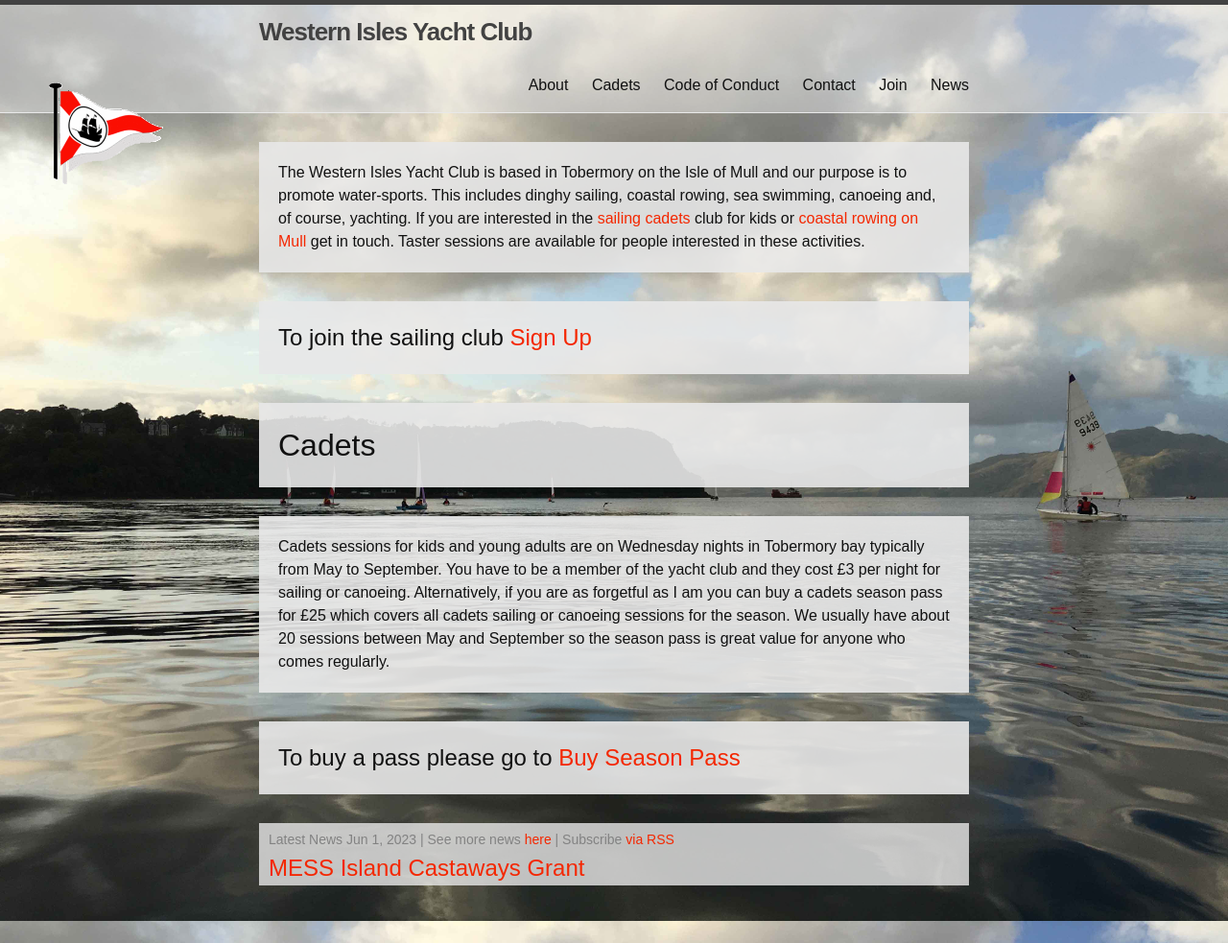
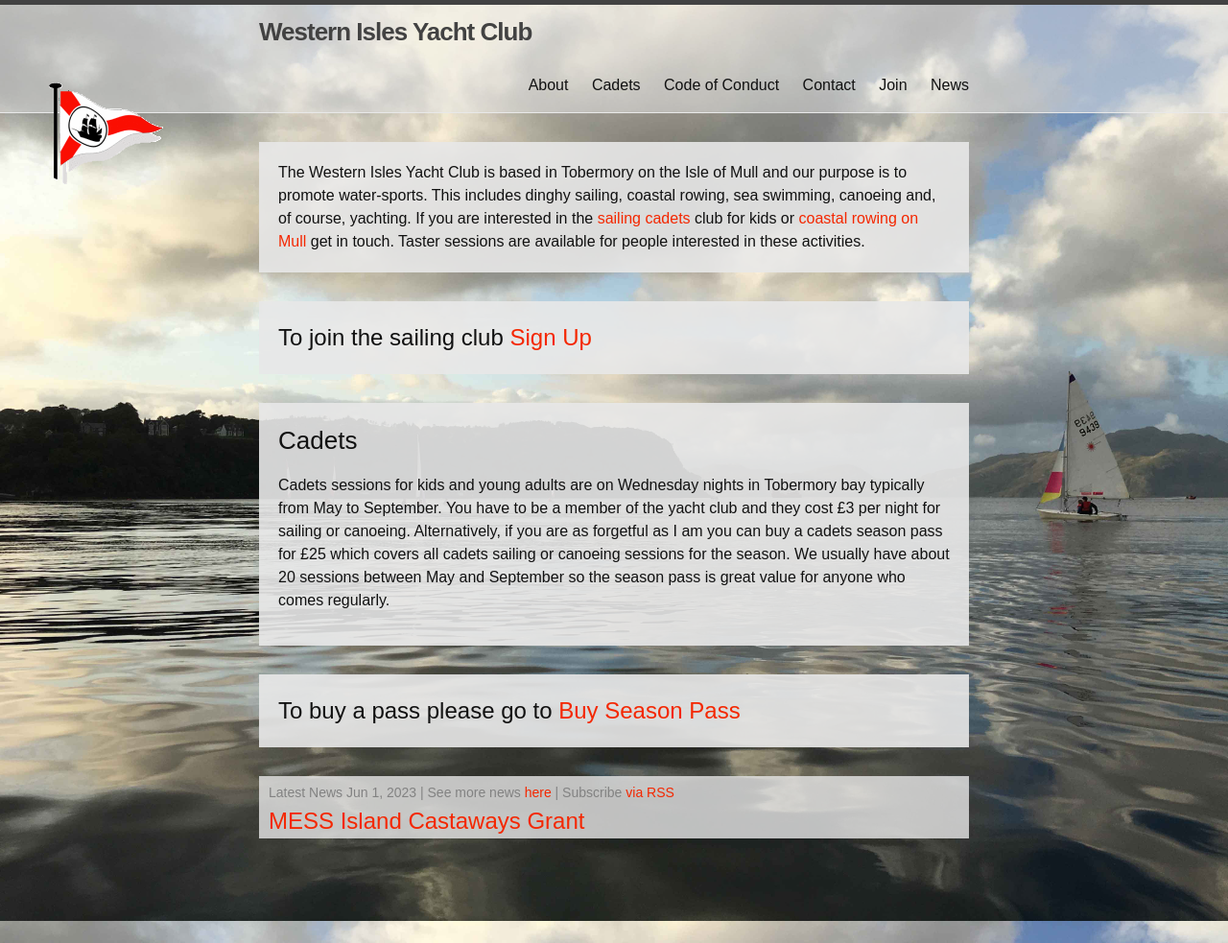
Before and after one commit to wiyc/wiyc.github.io, a Jekyll site: the page built from index.html, in a window 1280 px wide. Shown: the whole page at 96% size. Built offline with Jekyll 4.4.1, drawn with Linux system fonts in a browser that asks for light colours.

Commit message:
Update index.html

```diff
--- a/index.html
+++ b/index.html
@@ -8,9 +8,11 @@
 
   <h2 class="post-content">To join the sailing club <a href="http://webcollect.org.uk/wiyc">Sign Up</a></h2>
 
-  <h1 class="post-content">Cadets</h1>
- <p class="post-content">Cadets sessions for kids and young adults are on Wednesday nights in Tobermory bay typically from May to September. You have to be a member of the yacht club and they cost £3 per night for sailing or canoeing. Alternatively, if you are as forgetful as I am you can buy a cadets season pass for £25 which covers all cadets sailing or canoeing sessions for the season. We usually have about 20 sessions between May and September so the season pass is great value for anyone who comes regularly.</p>
-
+<!--   <h1 class="post-content">Cadets</h1> -->
+  <div class="post-content">
+    <h3>Cadets</h3>
+ <p>Cadets sessions for kids and young adults are on Wednesday nights in Tobermory bay typically from May to September. You have to be a member of the yacht club and they cost £3 per night for sailing or canoeing. Alternatively, if you are as forgetful as I am you can buy a cadets season pass for £25 which covers all cadets sailing or canoeing sessions for the season. We usually have about 20 sessions between May and September so the season pass is great value for anyone who comes regularly.</p>
+  </div>
   <h2 class="post-content">To buy a pass please go to <a href="https://webcollect.org.uk/wiyc/event/full-season-2023-cadets">Buy Season Pass</a></h2>
   <!-- <h1 class="page-heading">News</h1> -->
 
```
